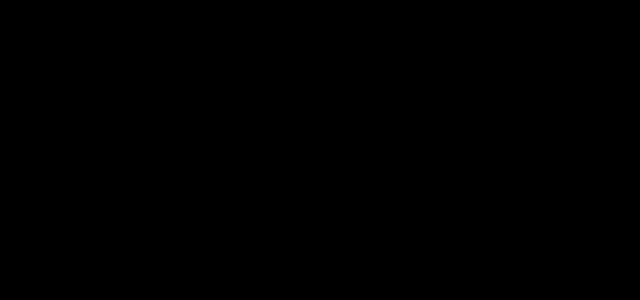
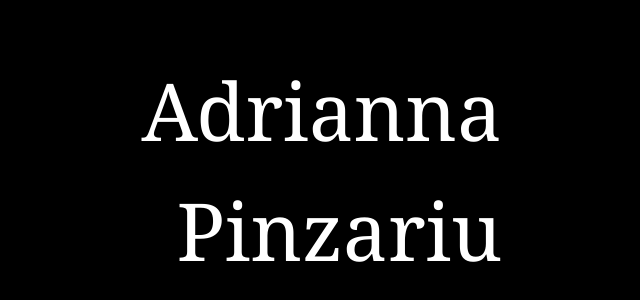
Before and after one commit to adriannapinzariu/Adrianna_Pinzariu, a React (Create React App) app in the folder my-app/: page / in a window 1280 px wide. Shown: the part 310-610 px from the top of the page, without its empty margins (266-906 px from the left). Built offline with nearby package versions, Linux system fonts and the light colour scheme.

Commit message:
Text Aligned

```diff
--- a/my-app/src/App.css
+++ b/my-app/src/App.css
@@ -1,38 +1,19 @@
-.App {
-  text-align: center;
+.body {
+  position: relative; /* Add this line */
+  background-color: #000000;
+  color: white;
+  font-family: Georgia, serif;
+  font-size: 5em;
+  text-align: right;
+  height: 100vh;
+  display: flex;
+  align-items: center;
+  justify-content: flex-end;
+  padding-right: 5%; /* adjust as needed */
 }
 
-.App-logo {
-  height: 40vmin;
-  pointer-events: none;
+.text {
+  position: absolute; /* Add this line */
+  margin-top: 20vh;
+  right: 40%;
 }
-
-@media (prefers-reduced-motion: no-preference) {
-  .App-logo {
-    animation: App-logo-spin infinite 20s linear;
-  }
-}
-
-.App-header {
-  background-color: #282c34;
-  min-height: 100vh;
-  display: flex;
-  flex-direction: column;
-  align-items: center;
-  justify-content: center;
-  font-size: calc(10px + 2vmin);
-  color: white;
-}
-
-.App-link {
-  color: #61dafb;
-}
-
-@keyframes App-logo-spin {
-  from {
-    transform: rotate(0deg);
-  }
-  to {
-    transform: rotate(360deg);
-  }
-}
--- a/my-app/src/App.js
+++ b/my-app/src/App.js
@@ -1,4 +1,5 @@
 import React, { useEffect } from 'react';
+import './App.css';
 
 function App() {
   // Set the background to pitch black when component mounts
@@ -7,8 +8,11 @@ function App() {
   }, []);
 
   return (
-    <div>
-      {/* Your content goes here */}
+    <div className="body">
+     <div className="text">
+        <div>Adrianna</div>
+        <div>Pinzariu</div>
+      </div>
     </div>
   );
 }
```
